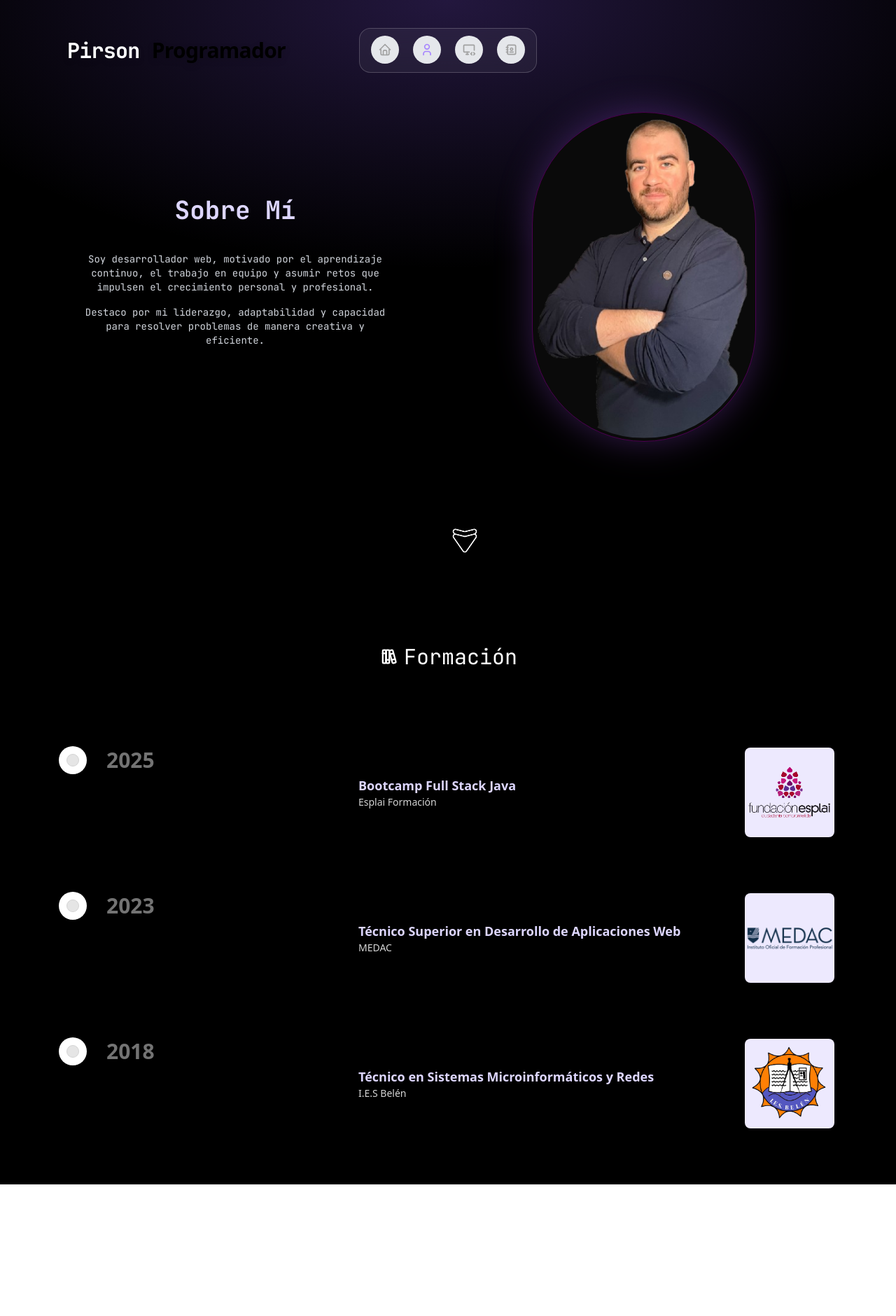
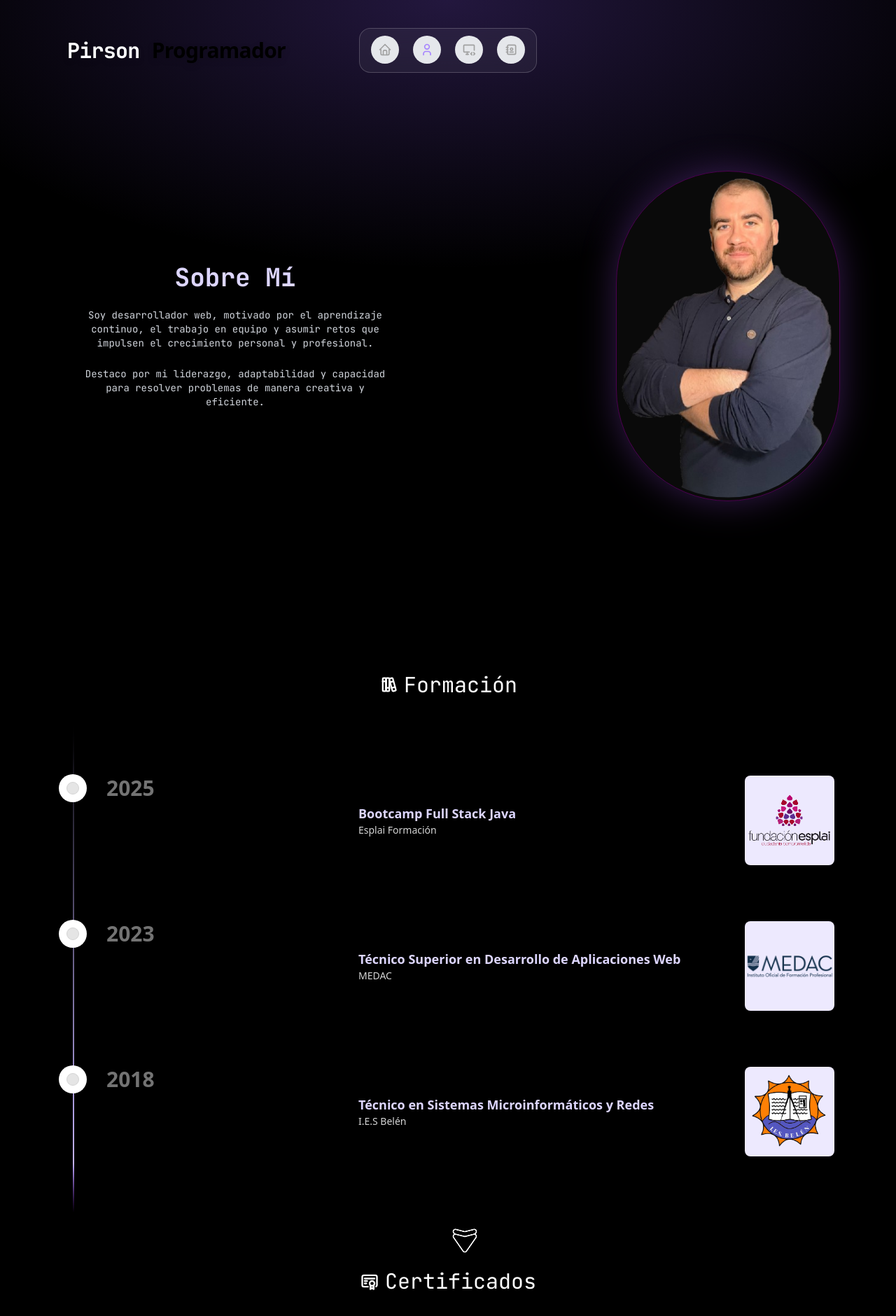
Before and after one commit to SrPirson/Portfolio, a React (Vite) app: page /about-me in a window 1280 px wide. Shown: the whole page at 70% size. Before the commit the page ends 1692 px from the top, so only its background shows below. Built offline with nearby package versions, Linux system fonts and the light colour scheme.

Commit message:
feat: add content About

```diff
--- a/src/pages/About.jsx
+++ b/src/pages/About.jsx
@@ -1,6 +1,9 @@
 import React from "react";
 import { Timeline } from "../components/ui/timeline";
-import { IconBooks } from "@tabler/icons-react";
+import {
+  IconBooks,
+  IconCertificate,
+} from "@tabler/icons-react";
 import Scroll from "/src/components/Scroll";
 
 const About = () => {
@@ -13,7 +16,9 @@ const About = () => {
             <h2 className="text-lg font-semibold text-violet-200">
               Bootcamp Full Stack Java
             </h2>
-            <p className="text-sm font-normal text-neutral-300">Esplai Formación</p>
+            <p className="text-sm font-normal text-neutral-300">
+              Esplai Formación
+            </p>
           </div>
           <div className="flex justify-end">
             <div className="h-32 w-32 rounded-lg overflow-hidden shadow-lg bg-violet-100">
@@ -74,48 +79,57 @@ const About = () => {
   ];
 
   return (
-    <div className="container mx-auto px-4 text-white relative">
-      <section className="pt-20 w-full grid grid-cols-1 gap-10 text-center">
-        {/* Sección sobre mi */}
-        <div className="relative grid grid-cols-2 h-screen">
-          <div className="pt-50">
-            <div>
+    <section className="container mx-auto px-4 text-white relative">
+      <section className="pt-20 w-full grid grid-cols-1 gap-20 text-center">
+
+        {/* Sección sobre mí */}
+        <div className="relative grid grid-cols-1 md:grid-cols-2 min-h-screen items-center">
+          <div className="flex flex-col justify-center items-center gap-6 px-6 md:px-12 text-center">
             <h1 className="text-4xl font-bold text-violet-200">Sobre Mí</h1>
-            </div>
-            <div className="pt-10">
-              <p className="text-sm text-gray-300 max-w-md mx-auto">
+            <p className="text-sm text-gray-300 max-w-md">
               Soy desarrollador web, motivado por el aprendizaje continuo, el
               trabajo en equipo y asumir retos que impulsen el crecimiento
               personal y profesional.
             </p>
-              <p className="text-sm text-gray-300 max-w-md mx-auto pt-4">
+            <p className="text-sm text-gray-300 max-w-md">
               Destaco por mi liderazgo, adaptabilidad y capacidad para resolver
               problemas de manera creativa y eficiente.
             </p>
           </div>
-          </div>
 
-          <div className="pt-20 pl-30 items-center">
+          <div className="flex justify-center md:justify-end pr-0 md:pr-12">
             <img
-              src="assets/img/me-left.png"
-              alt="Me photo"
+              src="/assets/img/me-left.png"
+              alt="Foto personal"
               className="p-1 w-80 h-auto bg-neutral-950 rounded-full select-none pointer-events-none drop-shadow-[0_0_25px_rgba(168,85,247,0.3)] border border-fuchsia-950"
             />
           </div>
+        </div>
 
         <Scroll />
-        </div>
 
-        {/* Sección de formación */}
-        <div className="relative w-full">
+        {/* Sección formación */}
+        <section className="relative w-full">
           <h1 className="text-3xl flex items-center justify-center gap-2 mb-8">
             <IconBooks className="w-7 h-7" />
             Formación
           </h1>
           <Timeline data={data} />
+        </section>
+
+        {/* Sección certificados */}
+        <section>
+          <h1 className="text-3xl flex items-center justify-center gap-2 mb-8">
+            <IconCertificate className="w-7 h-7" />
+            Certificados
+          </h1>
+          <div>
+
           </div>
         </section>
-    </div>
+
+      </section>
+    </section>
   );
 };
 
```
Lines whose indentation alone changed are shown as unchanged.
